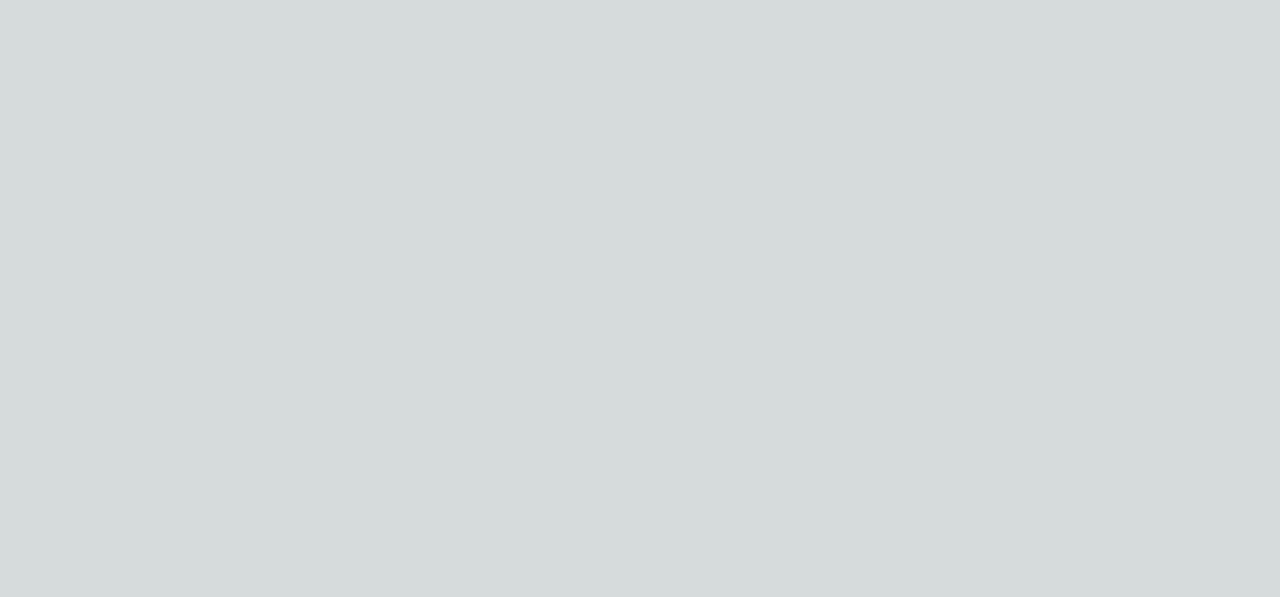
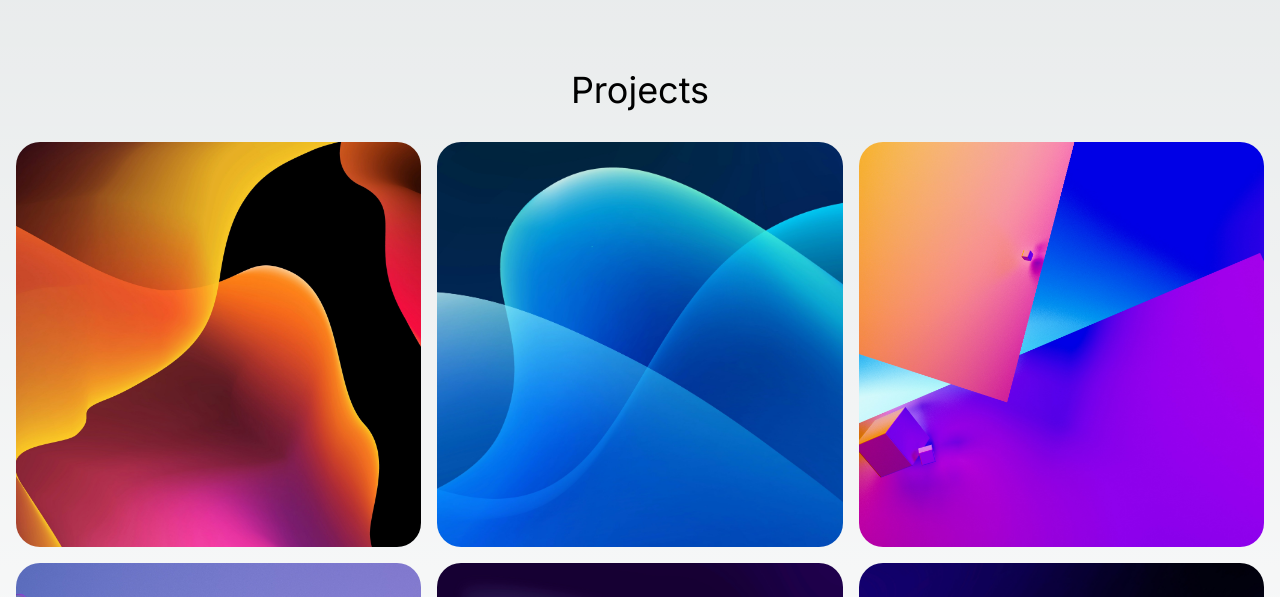
Before and after one commit to DuongXuanAnh/NextProjects, a Next.js app in the folder responsive-portfolio/: page / in a window 1280 px wide. Shown: the part 890-1487 px from the top of the page. Before the commit the page ends 864 px from the top, so only its background shows below. Built offline with nearby package versions, Linux system fonts and the light colour scheme.

Commit message:
Projects

```diff
--- a/responsive-portfolio/src/app/page.tsx
+++ b/responsive-portfolio/src/app/page.tsx
@@ -1,5 +1,6 @@
 import Hero from "@/components/hero/Hero";
 import Navbar from "@/components/navbar/Navbar";
+import Projects from "@/components/projects/Projects";
 import Image from "next/image";
 
 export default function Home() {
@@ -9,6 +10,7 @@
       <div className="container relative z-10 mx-auto flex flex-col items-center space-y-8 p-4">
         <Hero />
         <Navbar />
+        <Projects />
       </div>
     </div>
   );
--- /dev/null
+++ b/responsive-portfolio/src/components/projects/Projects.tsx
@@ -0,0 +1,45 @@
+import React from "react";
+import { PROJECTS } from "../../constants";
+import Image from "next/image";
+import { MdArrowOutward } from "react-icons/md";
+
+const Projects = () => {
+  return (
+    <section className="pt-20" id="projects">
+      <h2 className="mb-8 text-center text-3xl lg:text-4xl">Projects</h2>
+      <div className="grid grid-cols-1 gap-4 md:grid-cols-2 lg:grid-cols-3">
+        {PROJECTS.map((project, index) => {
+          return (
+            <div
+              key={project.id}
+              className="group relative overflow-hidden rounded-3xl"
+            >
+              <Image
+                src={project.image}
+                alt={project.name}
+                className="h-full w-full object-cover transition-transform duration-500 group-hover:scale-110"
+              />
+              <div className="absolute inset-0 flex flex-col items-center justify-center text-white opacity-0 backdrop-blur-lg transition-opacity duration-500 group-hover:opacity-100">
+                <h3 className="mb-2 text-xl">{project.name}</h3>
+                <p className="mb-12 p-4">{project.description}</p>
+                <a
+                  href={project.githubLink}
+                  target="_blank"
+                  rel="noopener noreferrer"
+                  className="rounded-full bg-white px-4 py-2 text-black hover:bg-gray-300"
+                >
+                  <div className="flex items-center">
+                    <span>View on GitHub</span>
+                    <MdArrowOutward />
+                  </div>
+                </a>
+              </div>
+            </div>
+          );
+        })}
+      </div>
+    </section>
+  );
+};
+
+export default Projects;
```
